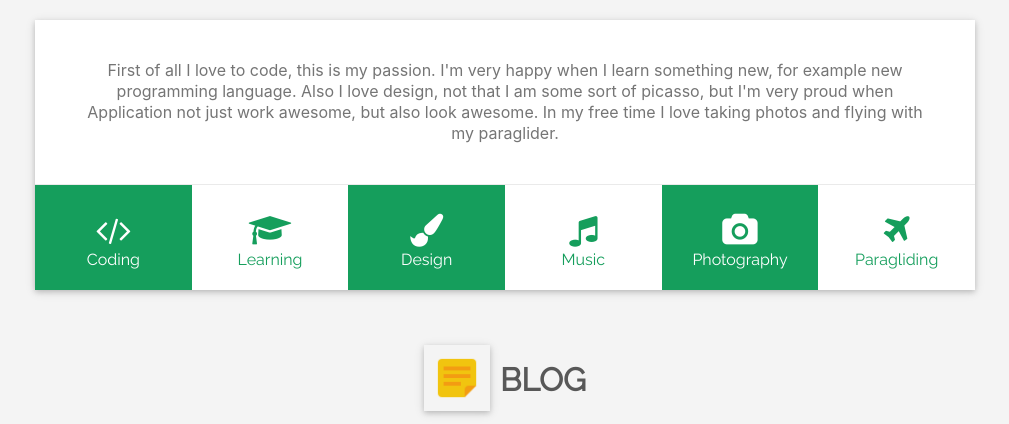
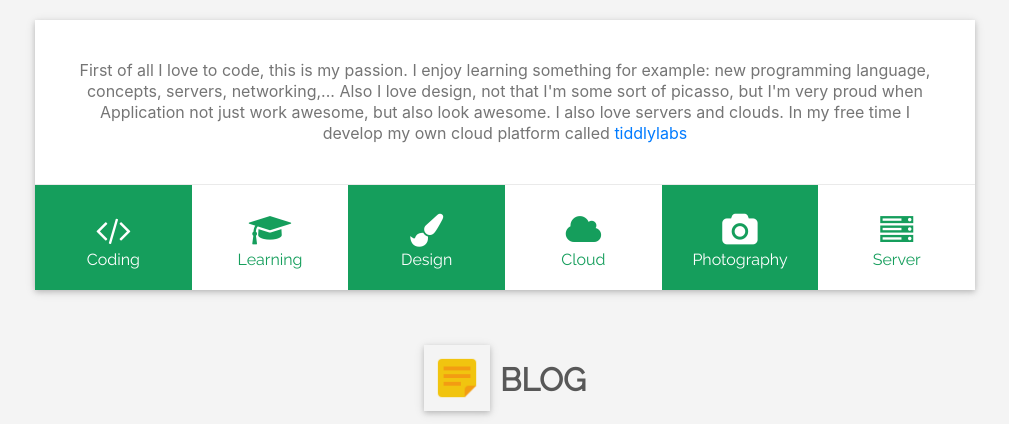
Before and after one commit to ribicnejc/MyPage, a plain HTML site: page index.html in a window 1280 px wide. Shown: the part 4052-4476 px from the top of the page, without its empty margins (135-1144 px from the left). Drawn offline with nearby package versions, Linux system fonts and the light colour scheme; a web font is replaced by a local one.

Commit message:
fixing hoby component

```diff
--- a/index.html
+++ b/index.html
@@ -847,16 +847,14 @@
                     <div class="">
                         <div class="row">
                             <div class="col-md-12 card-content">
-                                <p class="text-about-me">First of all I love to code, this is my passion. I'm very
-                                    happy
-                                    when I learn
-                                    something new, for example new programming language. Also I love design, not
-                                    that I
-                                    am some sort of picasso,
+                                <p class="text-about-me">
+                                    First of all I love to code, this is my passion.
+                                    I enjoy learning something for example: new programming language, concepts, servers, networking,...
+                                    Also I love design, not that I'm some sort of picasso,
                                     but I'm very proud when Application not just work awesome, but also look
                                     awesome.
-                                    In my free time
-                                    I love taking photos and flying with my paraglider.</p>
+                                    I also love servers and clouds. In my free time I develop my own cloud platform called <a href="http://tiddlylabs.com">tiddlylabs</a>
+                                    </p>
                             </div>
                         </div>
                         <div class="row top-separator">
@@ -887,8 +885,8 @@
                             <div class="col-sm-6 col-md-4 col-lg 2 item">
                                 <div class="white-item">
                                     <div class="interest-item-content">
-                                        <i class="fa fa-music" aria-hidden="true"></i>
-                                        <p class="text-center interest-name">Music</p>
+                                        <i class="fa fa-cloud" aria-hidden="true"></i>
+                                        <p class="text-center interest-name">Cloud</p>
                                     </div>
                                 </div>
                             </div>
@@ -903,8 +901,8 @@
                             <div class="col-sm-6 col-md-4 col-lg 2 item">
                                 <div class="white-item">
                                     <div class="interest-item-content">
-                                        <i class="fa fa-plane" aria-hidden="true"></i>
-                                        <p class="text-center interest-name">Paragliding</p>
+                                        <i class="fa fa-server" aria-hidden="true"></i>
+                                        <p class="text-center interest-name">Server</p>
                                     </div>
                                 </div>
                             </div>
```
